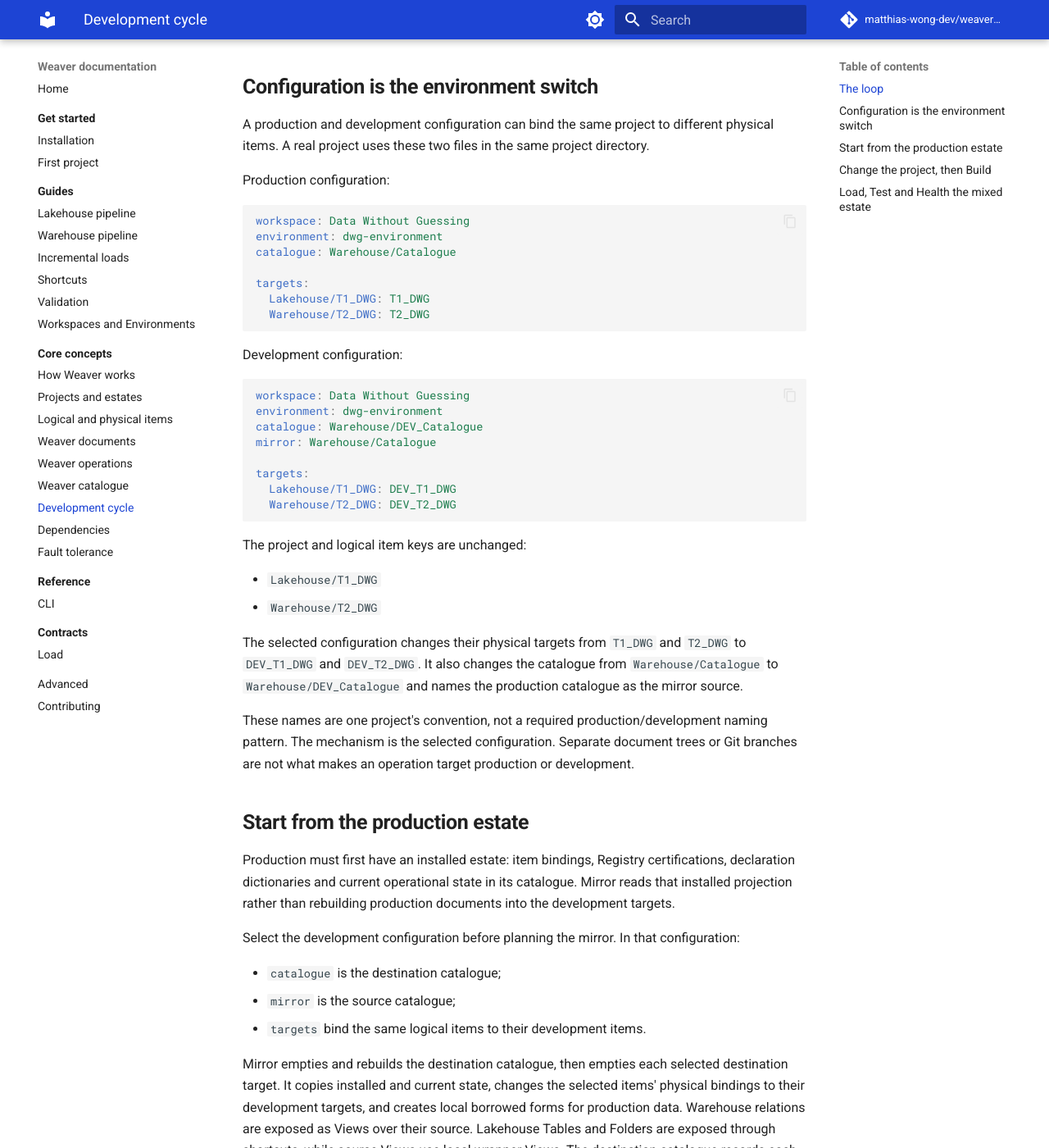
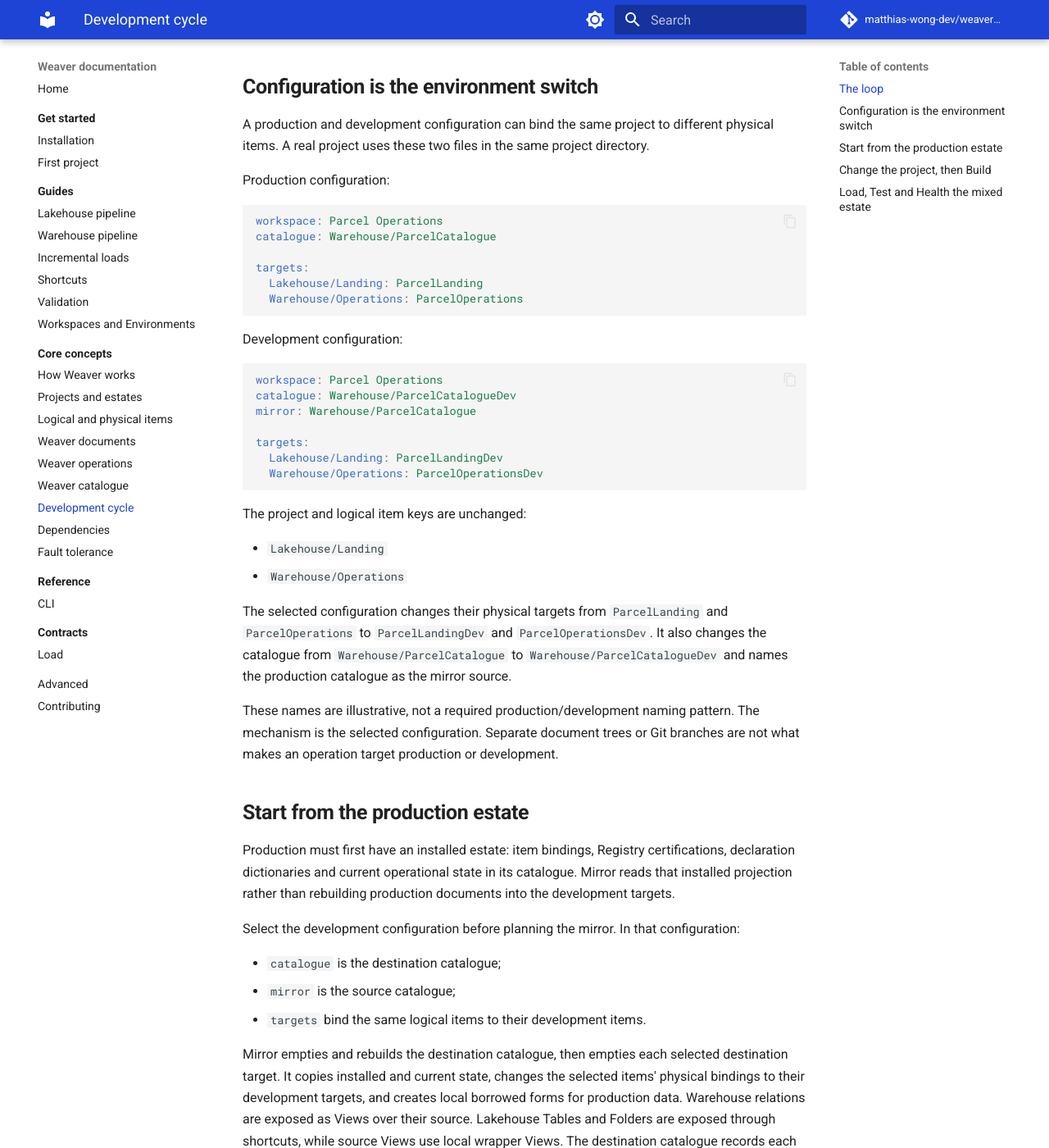
Before and after one commit to matthias-wong-dev/weaverstack-docs, an MkDocs documentation site: the page built from docs/core-concepts/development-cycle.md, in a window 1280 px wide and 1400 px high, scrolled down 799 px. Shown: the whole window at 82% size. Built offline with MkDocs 1.6.1 and Material for MkDocs 9.7.7, drawn with Linux system fonts in a browser that asks for light colours; comment, search, counter and statistics services are not loaded; some of the changed text lies outside the part shown.

Commit message:
docs: use neutral development estate examples

````diff
--- a/docs/core-concepts/development-cycle.md
+++ b/docs/core-concepts/development-cycle.md
@@ -33,36 +33,34 @@ A production and development configuration can bind the same project to differen
 Production configuration:
 
 ```yaml
-workspace: Data Without Guessing
-environment: dwg-environment
-catalogue: Warehouse/Catalogue
+workspace: Parcel Operations
+catalogue: Warehouse/ParcelCatalogue
 
 targets:
-  Lakehouse/T1_DWG: T1_DWG
-  Warehouse/T2_DWG: T2_DWG
+  Lakehouse/Landing: ParcelLanding
+  Warehouse/Operations: ParcelOperations
 ```
 
 Development configuration:
 
 ```yaml
-workspace: Data Without Guessing
-environment: dwg-environment
-catalogue: Warehouse/DEV_Catalogue
-mirror: Warehouse/Catalogue
+workspace: Parcel Operations
+catalogue: Warehouse/ParcelCatalogueDev
+mirror: Warehouse/ParcelCatalogue
 
 targets:
-  Lakehouse/T1_DWG: DEV_T1_DWG
-  Warehouse/T2_DWG: DEV_T2_DWG
+  Lakehouse/Landing: ParcelLandingDev
+  Warehouse/Operations: ParcelOperationsDev
 ```
 
 The project and logical item keys are unchanged:
 
-- `Lakehouse/T1_DWG`
-- `Warehouse/T2_DWG`
+- `Lakehouse/Landing`
+- `Warehouse/Operations`
 
-The selected configuration changes their physical targets from `T1_DWG` and `T2_DWG` to `DEV_T1_DWG` and `DEV_T2_DWG`. It also changes the catalogue from `Warehouse/Catalogue` to `Warehouse/DEV_Catalogue` and names the production catalogue as the mirror source.
+The selected configuration changes their physical targets from `ParcelLanding` and `ParcelOperations` to `ParcelLandingDev` and `ParcelOperationsDev`. It also changes the catalogue from `Warehouse/ParcelCatalogue` to `Warehouse/ParcelCatalogueDev` and names the production catalogue as the mirror source.
 
-These names are one project's convention, not a required production/development naming pattern. The mechanism is the selected configuration. Separate document trees or Git branches are not what makes an operation target production or development.
+These names are illustrative, not a required production/development naming pattern. The mechanism is the selected configuration. Separate document trees or Git branches are not what makes an operation target production or development.
 
 ## Start from the production estate
 
@@ -80,7 +78,7 @@ Operational history remains with the estate where it happened: `_.Log` and `_.Lo
 
 ## Change the project, then Build
 
-Edit the ordinary Weaver documents under `Lakehouse/T1_DWG` or `Warehouse/T2_DWG`. Their logical identities match the Registry rows copied from production, so Build can compare the edited declarations with the mirrored baseline.
+Edit the ordinary Weaver documents under `Lakehouse/Landing` or `Warehouse/Operations`. Their logical identities match the Registry rows copied from production, so Build can compare the edited declarations with the mirrored baseline.
 
 For an unchanged borrowed object, the installed signature still matches and the local View or shortcut remains in place. For a changed borrowed object, Build follows dependencies within its selected scope:
 
@@ -99,8 +97,8 @@ Test runs the installed Tests and Assumptions against the resulting estate. A va
 
 Health combines both sides:
 
-- installed and operational state for local objects comes from `Warehouse/DEV_Catalogue`;
-- current Load state for objects still listed in `_.Mirror` comes from `Warehouse/Catalogue`;
+- installed and operational state for local objects comes from `Warehouse/ParcelCatalogueDev`;
+- current Load state for objects still listed in `_.Mirror` comes from `Warehouse/ParcelCatalogue`;
 - physical inventory is checked against the borrowed form recorded for each mirrored object and the local form of each materialised object.
 
 Continue with another edit, Build, Load, Test and Health cycle. Re-mirror when development needs a fresh production baseline. It repeats the transition: the destination catalogue and selected development targets are emptied and reconstructed from the source, replacing local materialisations in that boundary.
````
Also changed, not shown: docs/core-concepts/logical-and-physical-items.md (+1 -1 lines).
